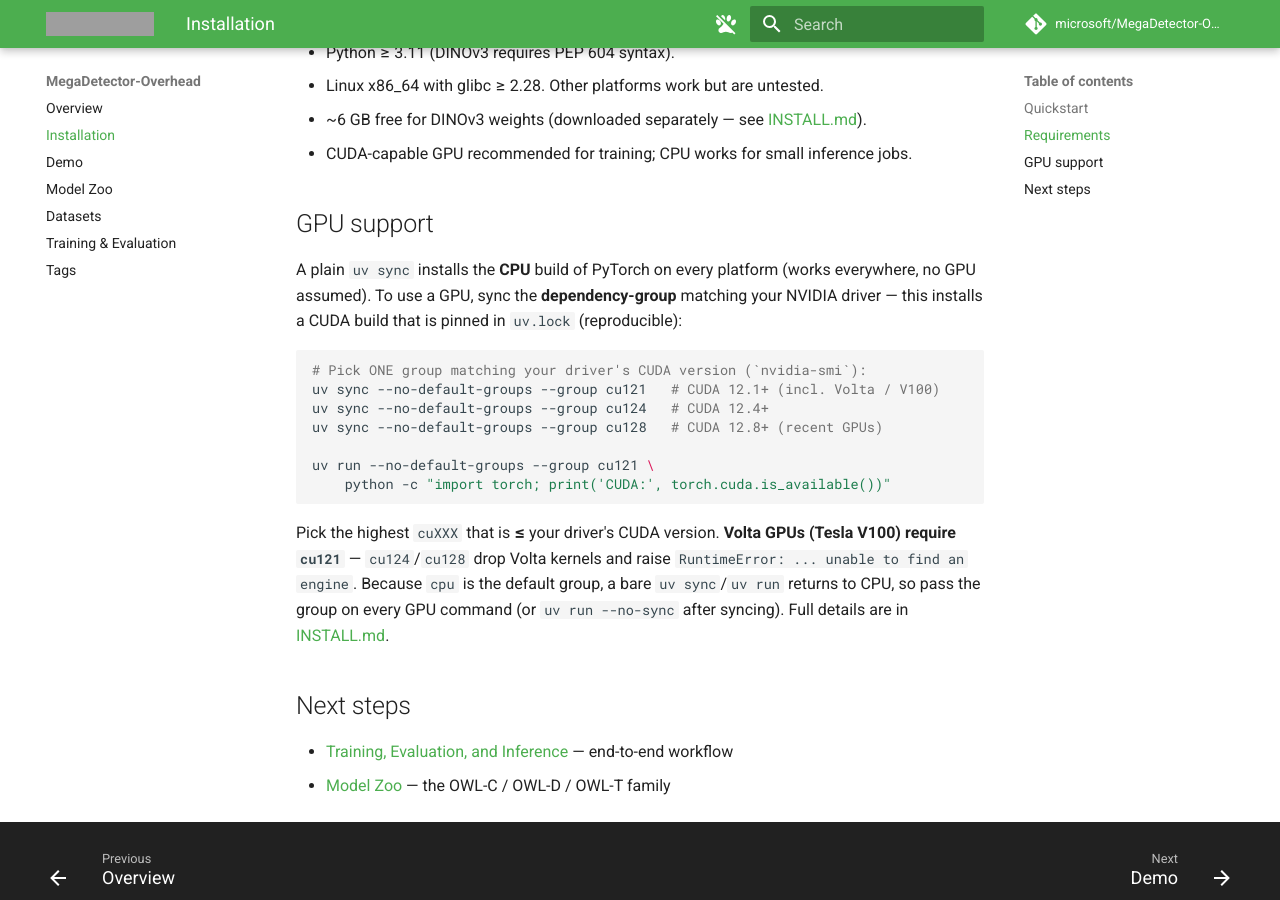
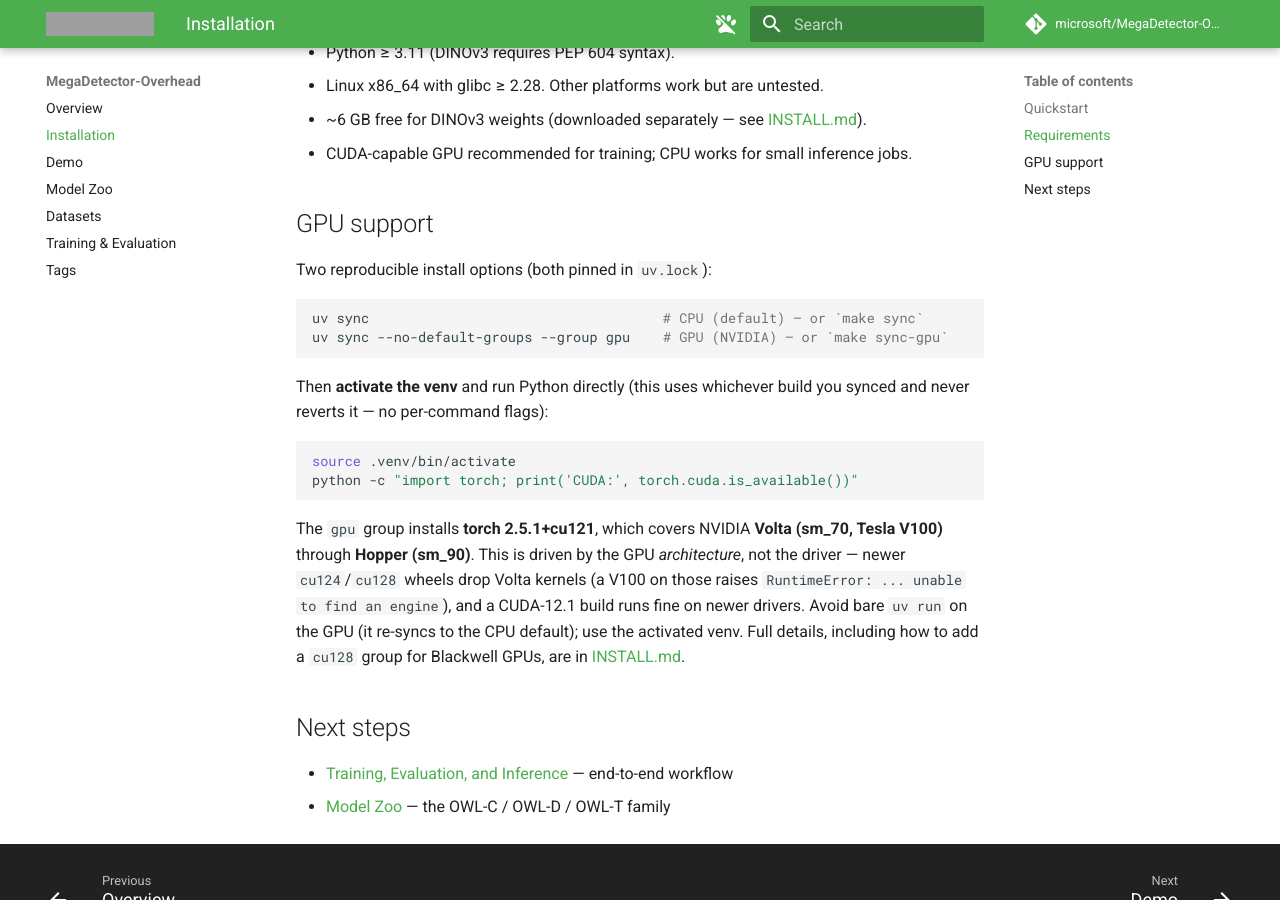
Before and after one commit to microsoft/MegaDetector-Overhead, an MkDocs documentation site: the page built from docs/installation.md, in a window 1280 px wide and 900 px high, scrolled down 1032 px. Built offline with MkDocs 1.6.1 and Material for MkDocs 9.7.7, drawn with Linux system fonts in a browser that asks for light colours; comment, search, counter and statistics services are not loaded; grey boxes are pictures that could not be loaded.

Commit message:
Make GPU runs flag-free: run via venv, add Makefile, simplify docs
The per-run '--no-default-groups --group ...' flags were tedious and easy to
forget (a bare 'uv run' silently reverts the GPU env to CPU). Fix the workflow so
users never need those flags at run time:

- Demo scripts execute through the project venv interpreter (.venv/bin/python)
  instead of 'uv run', so they use whatever was synced (CPU or GPU) without
  reverting. Replaces the UV_RUN hook with a PYBIN override.
- Add a Makefile: 'make sync' (CPU), 'make sync-gpu' (GPU), plus smoke/demo/docs.
- Docs (INSTALL, installation, README, index, demo): document the two install
  commands and the 'activate the venv, run python directly' workflow (no per-run
  flags); explain why gpu = cu121 for Volta/V100 (architecture vs driver) and how
  to add a cu128 group for Blackwell GPUs.

Validated on the V100: 'uv sync --no-default-groups --group gpu' + the demo
scripts run all four models on GPU (owl-d F1 0.952); bare 'uv sync' gives +cpu.

Co-authored-by: Copilot <223556219+Copilot@users.noreply.github.com>

````diff
--- a/docs/installation.md
+++ b/docs/installation.md
@@ -55,26 +55,28 @@ uv run python -c "import animaloc.models, dinov3; print('OK')"
 
 ## GPU support
 
-A plain `uv sync` installs the **CPU** build of PyTorch on every platform (works
-everywhere, no GPU assumed). To use a GPU, sync the **dependency-group** matching
-your NVIDIA driver — this installs a CUDA build that is pinned in `uv.lock`
-(reproducible):
+Two reproducible install options (both pinned in `uv.lock`):
 
 ```bash
-# Pick ONE group matching your driver's CUDA version (`nvidia-smi`):
-uv sync --no-default-groups --group cu121   # CUDA 12.1+ (incl. Volta / V100)
-uv sync --no-default-groups --group cu124   # CUDA 12.4+
-uv sync --no-default-groups --group cu128   # CUDA 12.8+ (recent GPUs)
-
-uv run --no-default-groups --group cu121 \
-    python -c "import torch; print('CUDA:', torch.cuda.is_available())"
+uv sync                                    # CPU (default) — or `make sync`
+uv sync --no-default-groups --group gpu    # GPU (NVIDIA) — or `make sync-gpu`
 ```
 
-Pick the highest `cuXXX` that is **≤** your driver's CUDA version. **Volta GPUs
-(Tesla V100) require `cu121`** — `cu124`/`cu128` drop Volta kernels and raise
-`RuntimeError: ... unable to find an engine`. Because `cpu` is the default group,
-a bare `uv sync`/`uv run` returns to CPU, so pass the group on every GPU command
-(or `uv run --no-sync` after syncing). Full details are in
+Then **activate the venv** and run Python directly (this uses whichever build you
+synced and never reverts it — no per-command flags):
+
+```bash
+source .venv/bin/activate
+python -c "import torch; print('CUDA:', torch.cuda.is_available())"
+```
+
+The `gpu` group installs **torch 2.5.1+cu121**, which covers NVIDIA **Volta
+(sm_70, Tesla V100)** through **Hopper (sm_90)**. This is driven by the GPU
+*architecture*, not the driver — newer `cu124`/`cu128` wheels drop Volta kernels
+(a V100 on those raises `RuntimeError: ... unable to find an engine`), and a
+CUDA-12.1 build runs fine on newer drivers. Avoid bare `uv run` on the GPU (it
+re-syncs to the CPU default); use the activated venv. Full details, including how
+to add a `cu128` group for Blackwell GPUs, are in
 [INSTALL.md](https://github.com/microsoft/MegaDetector-Overhead/blob/main/INSTALL.md).
 
 ## Next steps
````
Also changed, not shown: INSTALL.md (+45 -37 lines), README.md (+1 -1 lines), docs/demo.md (+6 -6 lines), docs/index.md (+1 -1 lines), 3 other files.
